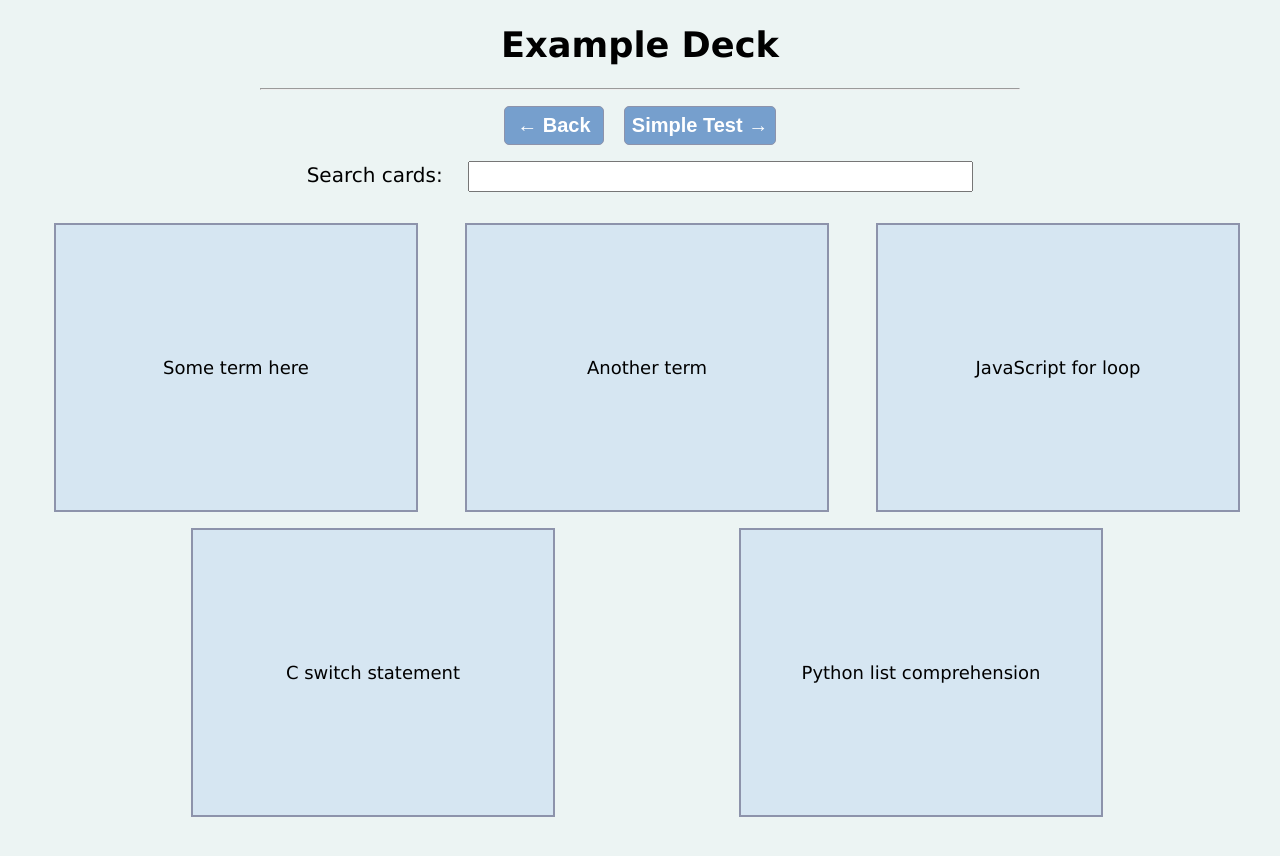
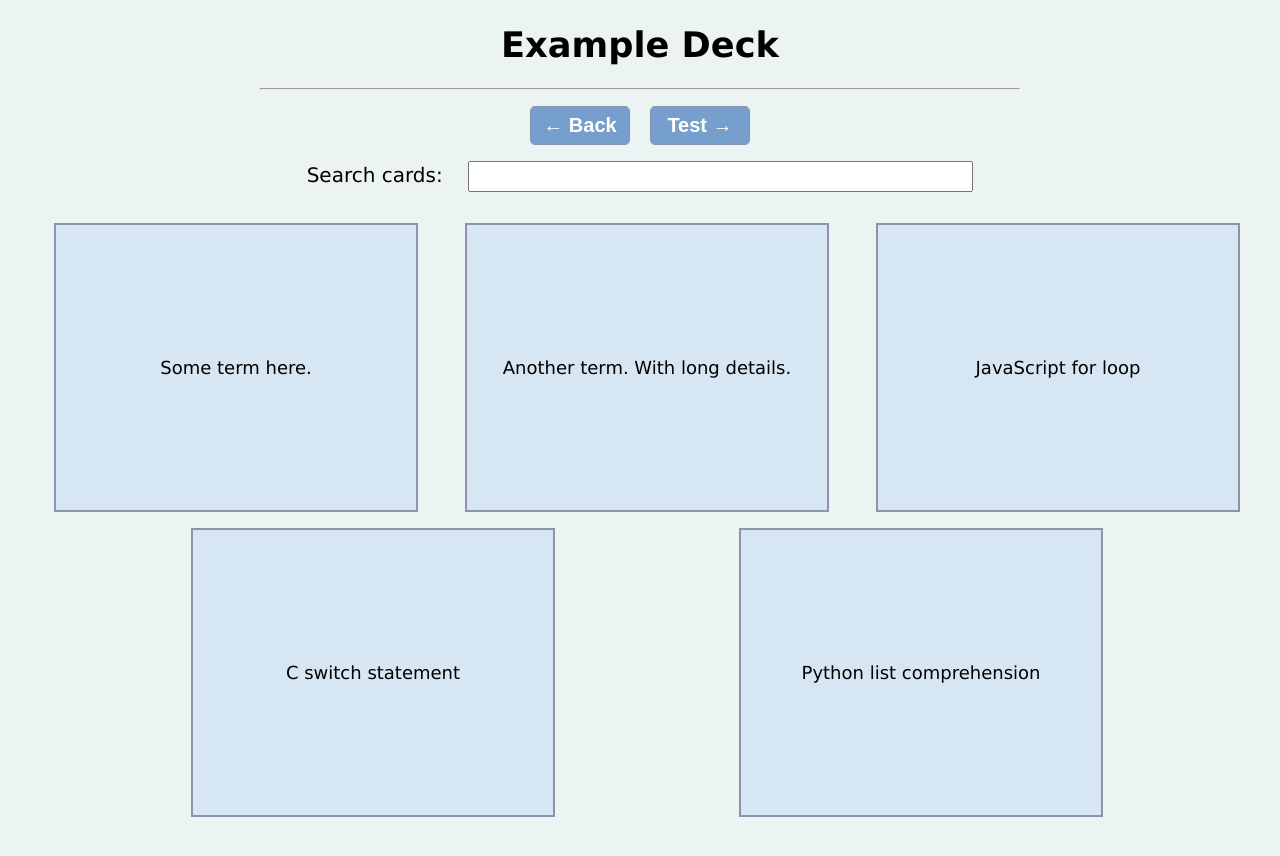
Before and after one commit to zmatus/flashcards, a Jekyll site: the page built from _decks/example-deck.md, in a window 1280 px wide. Shown: the top 856 px of the page. Built offline with Jekyll 4.4.1, drawn with Linux system fonts in a browser that asks for light colours.

Commit message:
Change name simple-test to test

```diff
--- a/_decks/example-deck.md
+++ b/_decks/example-deck.md
@@ -2,10 +2,10 @@
 title: Example Deck
 ---
 
-1a. Some term here
+1a. Some term here.
 1b. An explanation here.
 
-2a. Another term
+2a. Another term. With long details.
 2b. Another explanation. Along with some supporting information.
 
 3a. JavaScript for loop
--- a/_layouts/deck.html
+++ b/_layouts/deck.html
@@ -6,8 +6,8 @@ title: {{ page.title }}
   <a href="{{ site.baseurl }}/">
     <button type="button">&larr; Back</button>
   </a>
-  <a id="test-btn" href="{{ site.baseurl }}/simple-test.html">
-    <button type="button">Simple Test &rarr;</button>
+  <a id="test-btn" href="{{ site.baseurl }}/test.html">
+    <button type="button">Test &rarr;</button>
   </a>
 </nav>
 
--- a/scripts/deck.js
+++ b/scripts/deck.js
@@ -246,6 +246,4 @@ const updateStorage = (test, cards) => {
   let testBtn = document.querySelector('#test-btn');
   let cardsObj = cardsToObj(flashcards);
   updateStorage(testBtn, cardsObj);
-
-  console.log(localStorage);
 })();
--- a/simple-test.html
+++ b/test.html
@@ -6,4 +6,4 @@ layout: test
   <div class="test-answer"></div>
 </main>
 
-<script src="{{ site.baseurl }}/scripts/simple-test.js"></script>
+<script src="{{ site.baseurl }}/scripts/test.js"></script>
```
Also changed, not shown: scripts/test.js (renamed from scripts/simple-test.js).
